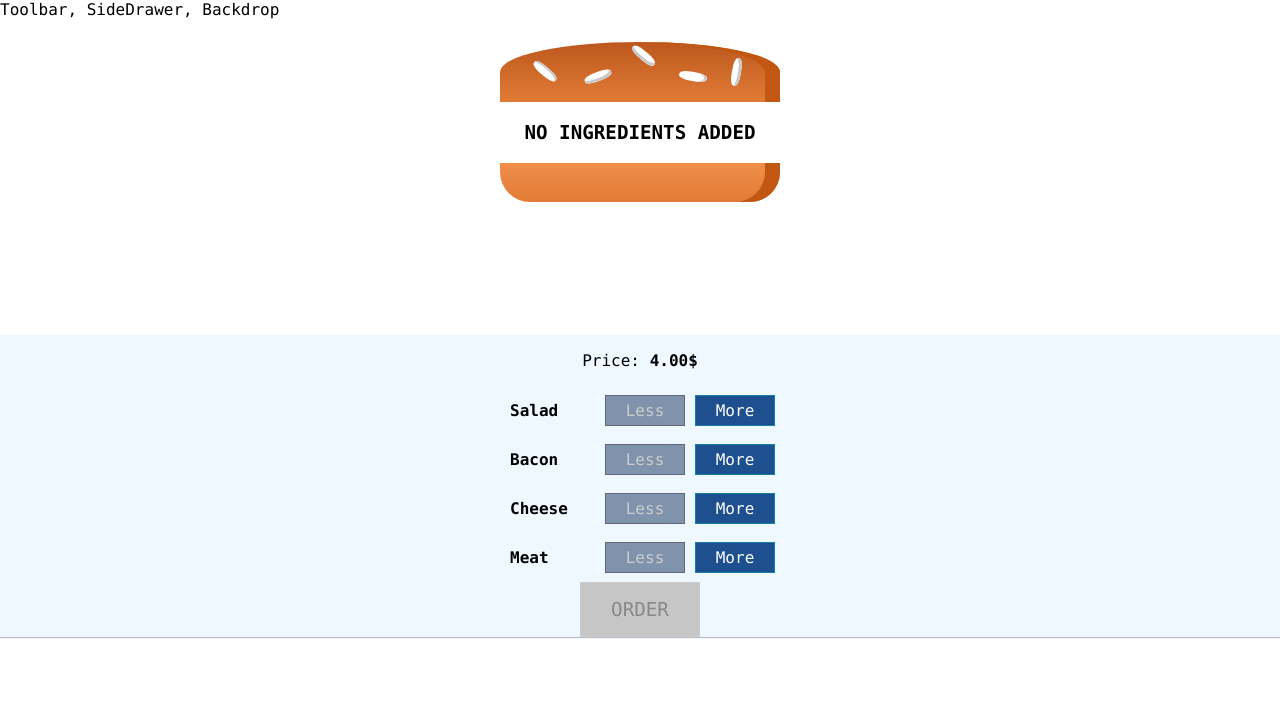
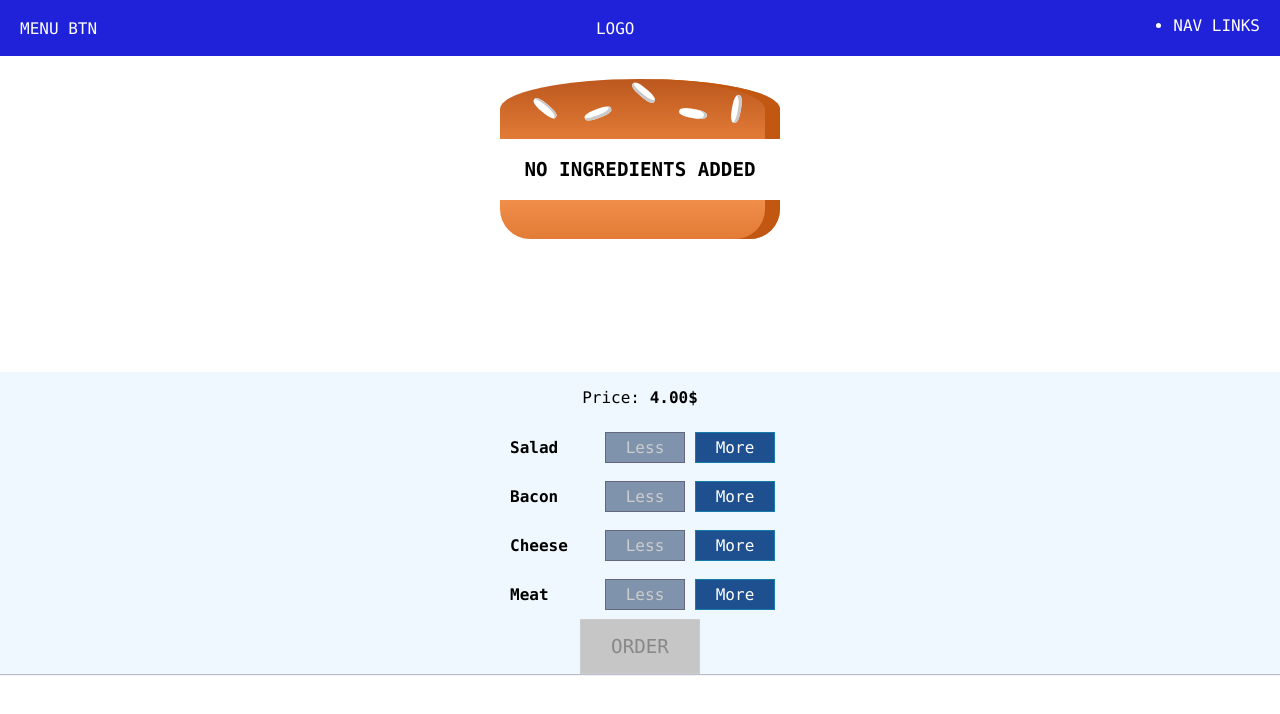
Before and after one commit to kombuchamp/BurgerBuilderReact, a React app: page / in a window 1280 px wide. Shown: the top 714 px of the page. Built offline with nearby package versions, Linux system fonts and the light colour scheme.

Commit message:
Add Toolbar

```diff
--- a/src/components/Layout/Layout.js
+++ b/src/components/Layout/Layout.js
@@ -1,9 +1,10 @@
 import React from 'react';
+import Toolbar from '../Navigation/Toolbar/Toolbar';
 import styles from './Layout.module.css';
 
 const Layout = props => (
     <>
-        <div>Toolbar, SideDrawer, Backdrop</div>
+        <Toolbar />
         <main className={styles.Content}>{props.children}</main>
     </>
 );
--- a/src/components/Layout/Layout.module.css
+++ b/src/components/Layout/Layout.module.css
@@ -1,3 +1,3 @@
 .Content {
-    margin-top: 16px;
+    margin-top: 72px;
 }
--- /dev/null
+++ b/src/components/Navigation/Toolbar/Toolbar.js
@@ -0,0 +1,16 @@
+import React from 'react';
+import styles from './Toolbar.module.css';
+
+const Toolbar = props => (
+    <header className={styles.Toolbar}>
+        <div>MENU BTN</div>
+        <div>LOGO</div>
+        <nav>
+            <ul>
+                <li>NAV LINKS</li>
+            </ul>
+        </nav>
+    </header>
+);
+
+export default Toolbar;
--- /dev/null
+++ b/src/components/Navigation/Toolbar/Toolbar.module.css
@@ -0,0 +1,19 @@
+.Toolbar {
+    height: 56px;
+    width: 100%;
+    position: fixed;
+    top: 0;
+    left: 0;
+    color: white;
+    background-color: rgb(31, 34, 216);
+    display: flex;
+    justify-content: space-between;
+    align-items: center;
+    padding: 0 20px;
+    box-sizing: border-box;
+    z-index: 90;
+}
+
+.Toolbar nav {
+    height: 100%;
+}
```
